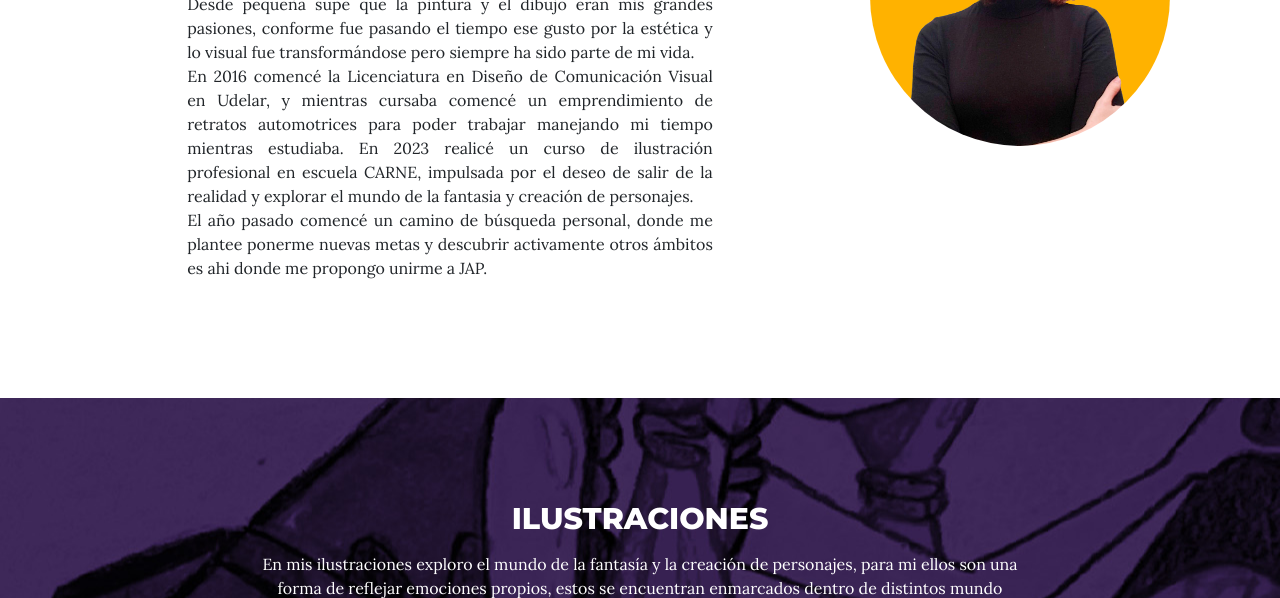
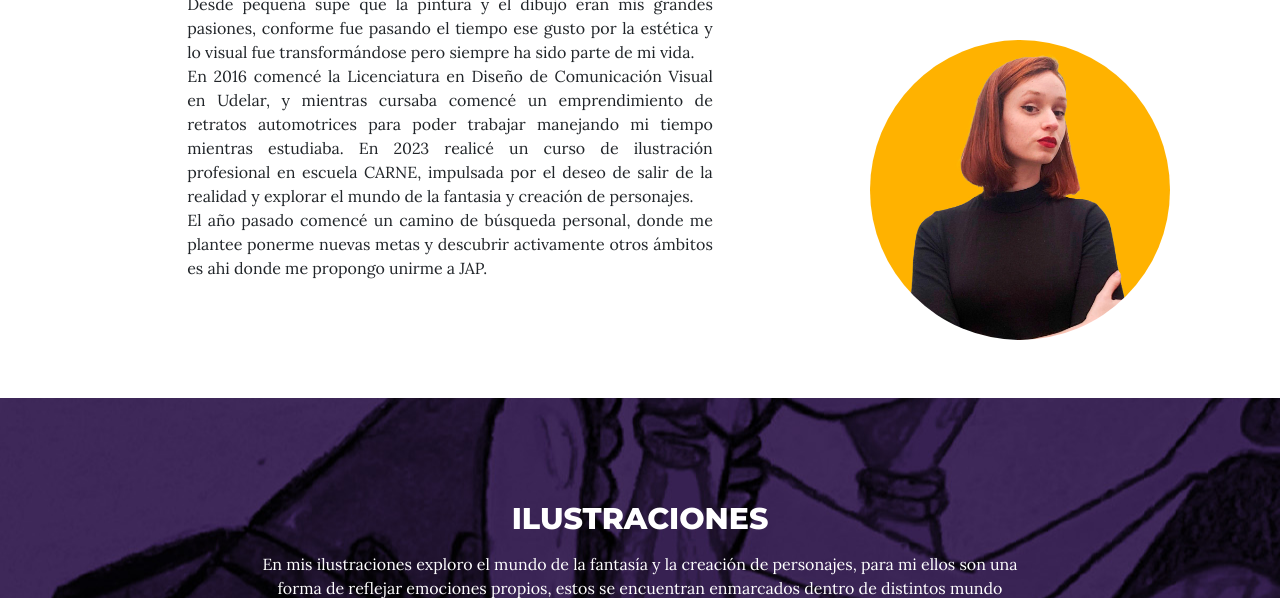
Before and after one commit to FlorenciaProletti/FlorenciaProletti.github.io, a plain HTML site: page index.html in a window 1280 px wide. Shown: the part 695-1293 px from the top of the page. Drawn offline with nearby package versions, Linux system fonts and the light colour scheme.

Commit message:
imagen arreglada

```diff
--- a/index.html
+++ b/index.html
@@ -56,10 +56,10 @@
       </div>
       </div>
 
-      <div class=" col-lg-4 d-none d-lg-block ">
+      <div class="container col-lg-4 d-none d-lg-block " id="contenedorperfil">
+
           <img src="foto_perfil.jpg" id="fotoperfil">
-      </div>
-
+ </div>
     </div>
 
     </div>
--- a/style.css
+++ b/style.css
@@ -106,6 +106,9 @@ height: 100%;
 
 }
 
+#contenedorperfil {
+  display: flex;
+  margin-top: 17% }
 
 .columna1 {
     margin: 30px;
@@ -113,9 +116,7 @@ height: 100%;
     width: 600px;
 }
 
-.columna2 {
-    margin: auto;
-}
+
 
 
 .gallerycontainer {
```
